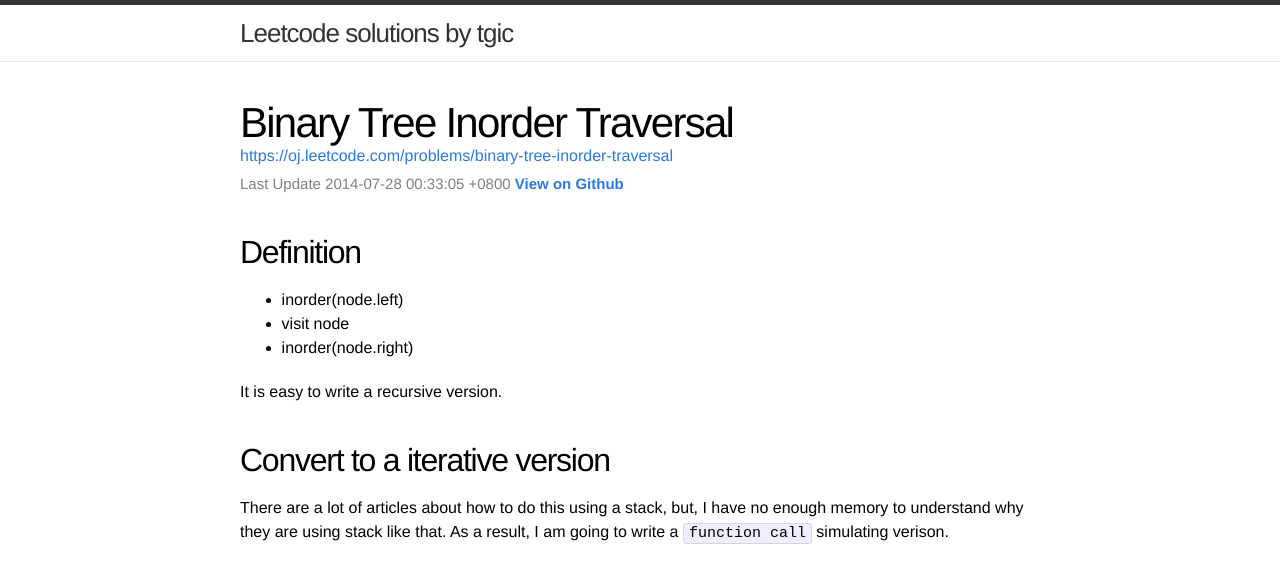
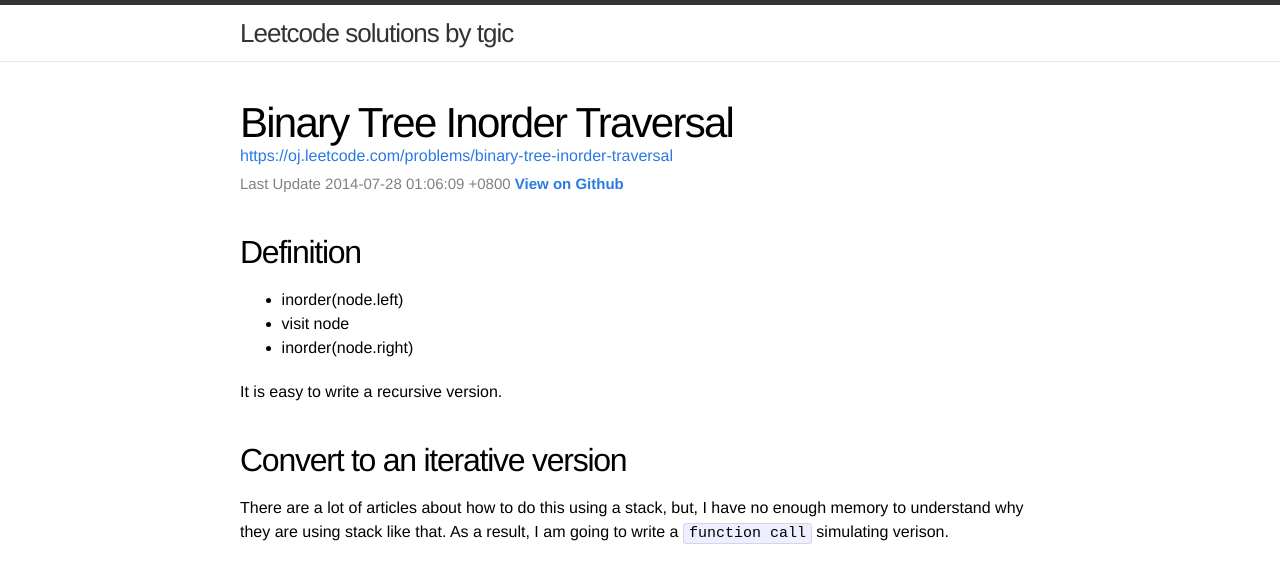
Before and after one commit to tg123/leetcode, a Jekyll site: the page built from binary-tree-inorder-traversal/index.md, in a window 1280 px wide and 900 px high. Shown: the top 561 px of the window. Built offline with Jekyll 4.4.1, drawn with Linux system fonts in a browser that asks for light colours; Markdown is read by kramdown in place of the engine named in the settings; comment, search, counter and statistics services are not loaded.

Commit message:
commit jul 28

```diff
--- a/_includes/_root/binary-tree-inorder-traversal/README.md
+++ b/_includes/_root/binary-tree-inorder-traversal/README.md
@@ -6,7 +6,7 @@
 
 It is easy to write a recursive version.
 
-## Convert to a iterative version
+## Convert to an iterative version
 
 There are a lot of articles about how to do this using a stack, but, I have no enough memory to understand why they are using stack like that.
 As a result, I am going to write a `function call` simulating verison.
--- a/binary-tree-inorder-traversal/index.md
+++ b/binary-tree-inorder-traversal/index.md
@@ -1,7 +1,7 @@
 ---
 layout: solution
 title: Binary Tree Inorder Traversal
-date: 2014-07-28 00:33:05 +0800
+date: 2014-07-28 01:06:09 +0800
 ---
 {% assign leetcode_name = {{page.path | remove: '/index.md'}}  %}
 {% assign leetcode_readme = {{leetcode_name | append: '/README.md' | prepend: '_root/' }}  %}
```
Also changed, not shown: _includes/_root/binary-tree-inorder-traversal/index.md (+1 -1 lines), _includes/_root/lru-cache/README.md (+2 -0 lines), _includes/_root/lru-cache/index.md (+1 -1 lines), lru-cache/index.md (+1 -1 lines).
